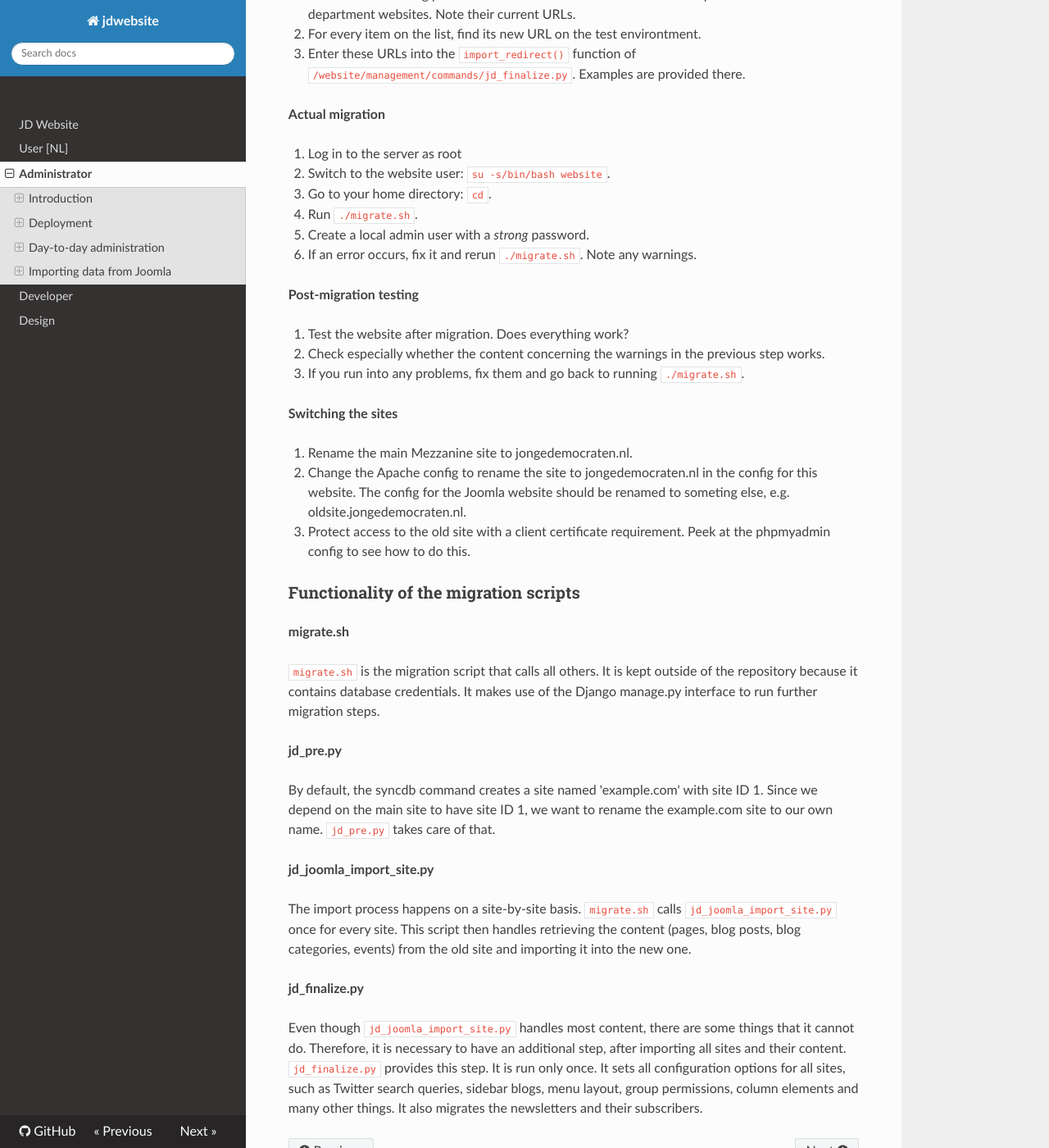
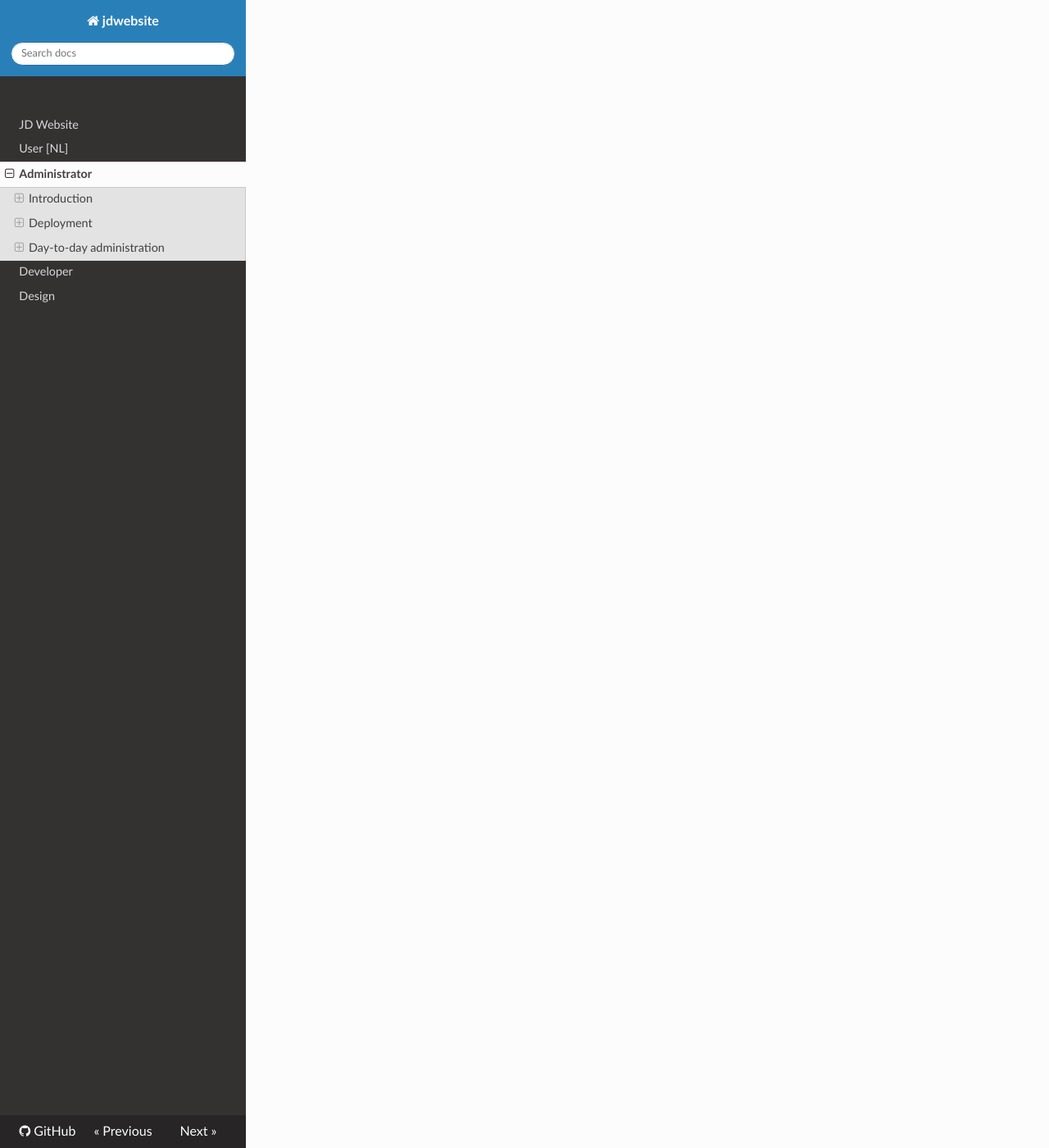
Before and after one commit to jonge-democraten/website, an MkDocs documentation site: the page built from docs/administrator.md, in a window 1280 px wide and 1400 px high, scrolled down 2424 px. Shown: the whole window at 82% size. Built offline with MkDocs 1.6.1, drawn with Linux system fonts in a browser that asks for light colours; nearby versions of some CDN libraries; old or Windows-style settings are respelled for this version of MkDocs; some of the changed text lies outside the part shown.

Commit message:
Remove obsolete Joomla migration instructions

```diff
--- a/docs/administrator.md
+++ b/docs/administrator.md
@@ -68,54 +68,3 @@ Backing up is done by making a copy of the following data:
 Restoring a backup is done by overwriting the current data with the data from the backup.
 
 Be sure to run the restored data on the same version of the website codebase as the one used when backing it up.
-
-## Importing data from Joomla
-
-When deploying the website for production, you will not want to use the demo data. Instead, you want to import data from an existing website. For our existing Joomla installation, we have provided migration scripts.
-
-### How to migrate
-
-**Preparations**
-
-1. Make a list of all blog posts and events that have been created in the past month on all department websites. Note their current URLs.
-1. For every item on the list, find its new URL on the test environtment.
-1. Enter these URLs into the `import_redirect()` function of `/website/management/commands/jd_finalize.py`. Examples are provided there.
-
-**Actual migration**
-
-1. Log in to the server as root
-1. Switch to the website user: `su -s/bin/bash website`.
-1. Go to your home directory: `cd`.
-1. Run `./migrate.sh`.
-1. Create a local admin user with a *strong* password.
-1. If an error occurs, fix it and rerun `./migrate.sh`. Note any warnings.
-
-**Post-migration testing**
-
-1. Test the website after migration. Does everything work?
-1. Check especially whether the content concerning the warnings in the previous step works.
-1. If you run into any problems, fix them and go back to running `./migrate.sh`.
-
-**Switching the sites**
-
-1. Rename the main Mezzanine site to jongedemocraten.nl.
-1. Change the Apache config to rename the site to jongedemocraten.nl in the config for this website. The config for the Joomla website should be renamed to someting else, e.g. oldsite.jongedemocraten.nl.
-1. Protect access to the old site with a client certificate requirement. Peek at the phpmyadmin config to see how to do this.
-
-### Functionality of the migration scripts
-
-**migrate.sh**
-
-`migrate.sh` is the migration script that calls all others. It is kept outside of the repository because it contains database credentials. It makes use of the Django manage.py interface to run further migration steps.
-
-**jd_pre.py**
-
-By default, the syncdb command creates a site named 'example.com' with site ID 1. Since we depend on the main site to have site ID 1, we want to rename the example.com site to our own name. `jd_pre.py` takes care of that.
-
-**jd_joomla_import_site.py**
-
-The import process happens on a site-by-site basis. `migrate.sh` calls `jd_joomla_import_site.py` once for every site. This script then handles retrieving the content (pages, blog posts, blog categories, events) from the old site and importing it into the new one.
-
-**jd_finalize.py**
-
-Even though `jd_joomla_import_site.py` handles most content, there are some things that it cannot do. Therefore, it is necessary to have an additional step, after importing all sites and their content. `jd_finalize.py` provides this step. It is run only once. It sets all configuration options for all sites, such as Twitter search queries, sidebar blogs, menu layout, group permissions, column elements and many other things. It also migrates the newsletters and their subscribers.
```
